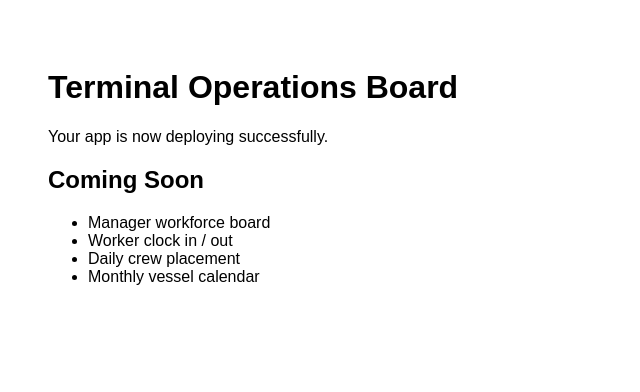
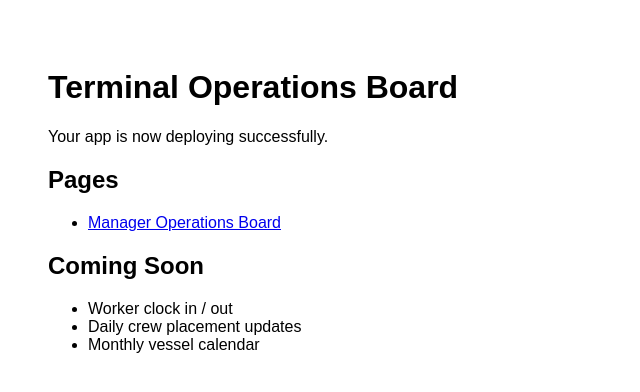
Before and after one commit to jumboslice09/terminal-operations-board, a Next.js app: page / in a window 1280 px wide. Shown: the top 392 px of the page, without its empty margins (0-640 px from the left). Built offline with nearby package versions, Linux system fonts and the light colour scheme.

Commit message:
Enhance Home component with manager operations links
Added a new section for manager operations and updated list items.

```diff
--- a/app/page.tsx
+++ b/app/page.tsx
@@ -1,14 +1,18 @@
 export default function Home() {
   return (
-    <main style={{padding:40,fontFamily:"Arial"}}>
+    <main style={{ padding: 40, fontFamily: "Arial" }}>
       <h1>Terminal Operations Board</h1>
       <p>Your app is now deploying successfully.</p>
 
+      <h2>Pages</h2>
+      <ul>
+        <li><a href="/manager">Manager Operations Board</a></li>
+      </ul>
+
       <h2>Coming Soon</h2>
       <ul>
-        <li>Manager workforce board</li>
         <li>Worker clock in / out</li>
-        <li>Daily crew placement</li>
+        <li>Daily crew placement updates</li>
         <li>Monthly vessel calendar</li>
       </ul>
     </main>
```
